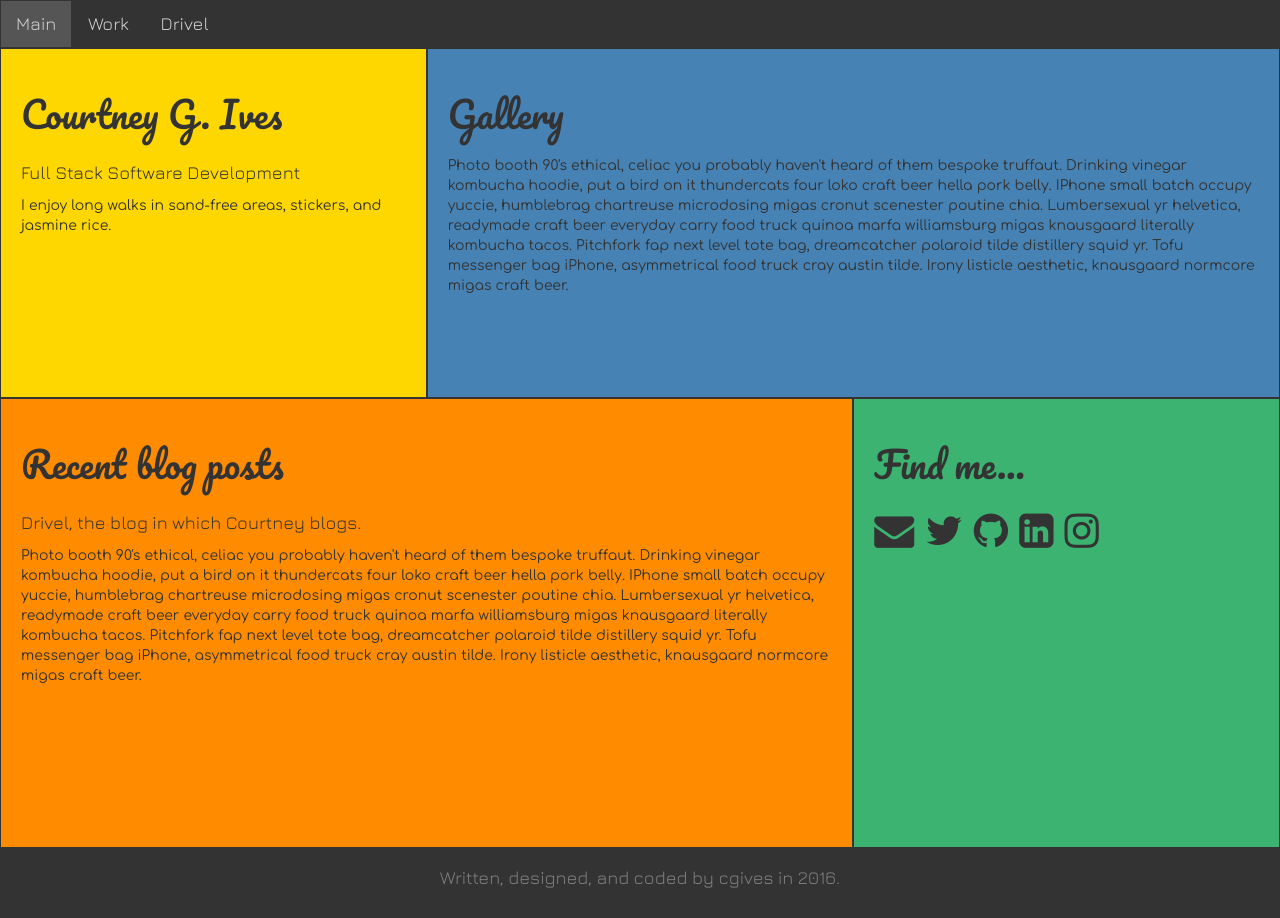
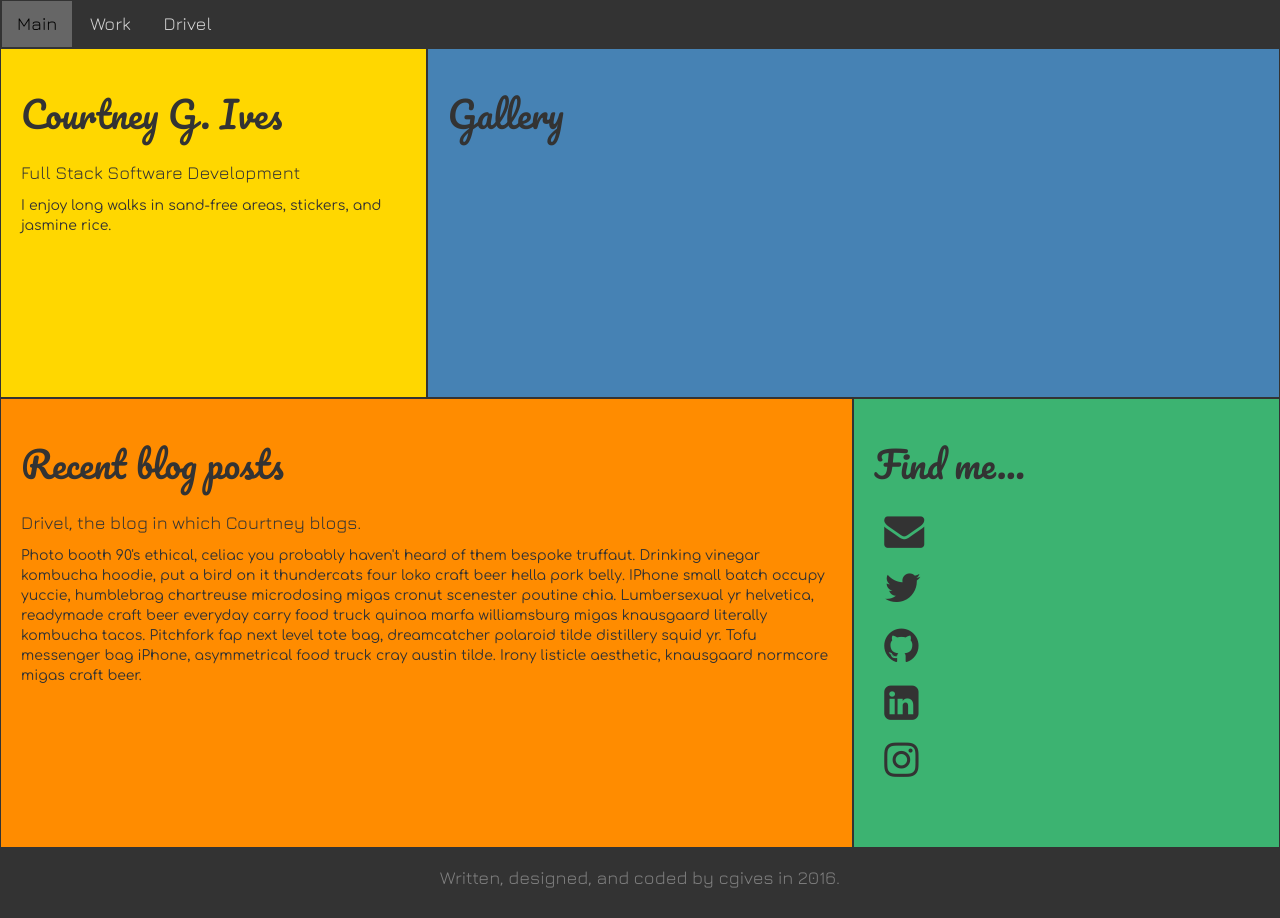
Before and after one commit to courtneygives/Personal-Landing-Page, a plain HTML site: page index.html in a window 1280 px wide. Drawn offline with nearby package versions, Linux system fonts and the light colour scheme; a web font is replaced by a local one.

Commit message:
complete landing page without content

```diff
--- a/custom.css
+++ b/custom.css
@@ -33,6 +33,10 @@ body {
     padding: 10px inherit;
   }
 
+  ul {
+    list-style: none;
+    }
+
   footer {
     font-family: 'Jura', 'helvetica', serif;
     color: gray;
@@ -63,11 +67,12 @@ body {
   .navigation a {
     color: lightgray;
     border-radius: 0;
+    margin-left: 1px;
   }
 
   .nav-pills>li.active>a  {
-    color: lightgray;
-    background-color: #555;
+    color: black;
+    background-color: #666;
     border-radius: 0;
   }
   .nav-pills>li.active>a:focus {
@@ -101,7 +106,7 @@ body {
 
   .contact {
     font-size: 40px;
-    display:block;
+    margin-left: -30px;
     }
 
   .gold {
--- a/index.html
+++ b/index.html
@@ -46,7 +46,7 @@
 
       <div class="col-md-8 blue">
         <h1>Gallery</h1>
-        <p>Photo booth 90's ethical, celiac you probably haven't heard of them bespoke truffaut. Drinking vinegar kombucha hoodie, put a bird on it thundercats four loko craft beer hella pork belly. IPhone small batch occupy yuccie, humblebrag chartreuse microdosing migas cronut scenester poutine chia. Lumbersexual yr helvetica, readymade craft beer everyday carry food truck quinoa marfa williamsburg migas knausgaard literally kombucha tacos. Pitchfork fap next level tote bag, dreamcatcher polaroid tilde distillery squid yr. Tofu messenger bag iPhone, asymmetrical food truck cray austin tilde. Irony listicle aesthetic, knausgaard normcore migas craft beer.</p>
+
       </div>
 
     </div>
@@ -60,13 +60,13 @@
 
       <div class="col-md-4 green">
         <h1>Find me...</h1>
-        <span class="contact">
-        <a href="mailto:cgives@me.com"><i class="fa fa-envelope" aria-hidden="true"></i></a>
-        <a href="http://www.twitter.com/courtneygives"><i class="fa fa-twitter" aria-hidden="true"></i></a>
-        <a href="http://www.github.com/courtneygives"><i class="fa fa-github" aria-hidden="true"></i></a>
-        <a href="https://www.linkedin.com/in/courtney-ives-a7076223"><i class="fa fa-linkedin-square" aria-hidden="true"></i></a>
-        <a href="http://www.instagram.com/cgives"><i class="fa fa-instagram" aria-hidden="true"></i></a>
-        </span>
+        <ul class="contact">
+        <li><a href="mailto:cgives@me.com"><i class="fa fa-envelope" aria-hidden="true"></i></a></li>
+        <li><a href="http://www.twitter.com/courtneygives"><i class="fa fa-twitter" aria-hidden="true"></i></a></li>
+        <li><a href="http://www.github.com/courtneygives"><i class="fa fa-github" aria-hidden="true"></i></a></li>
+        <li><a href="https://www.linkedin.com/in/courtney-ives-a7076223"><i class="fa fa-linkedin-square" aria-hidden="true"></i></a></li>
+        <li><a href="http://www.instagram.com/cgives"><i class="fa fa-instagram" aria-hidden="true"></i></a></li>
+        </ul>
       </div>
 
     </div>
```
